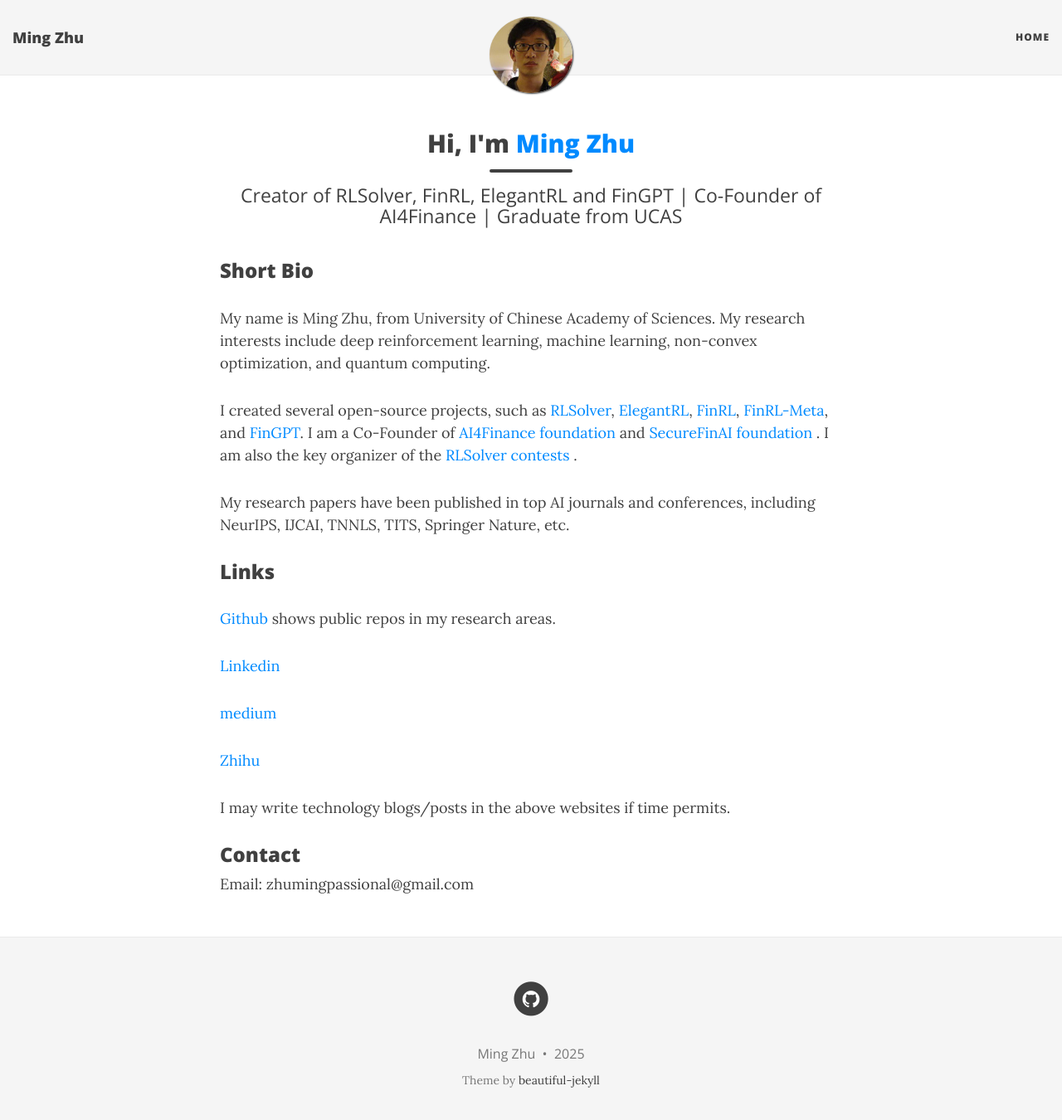
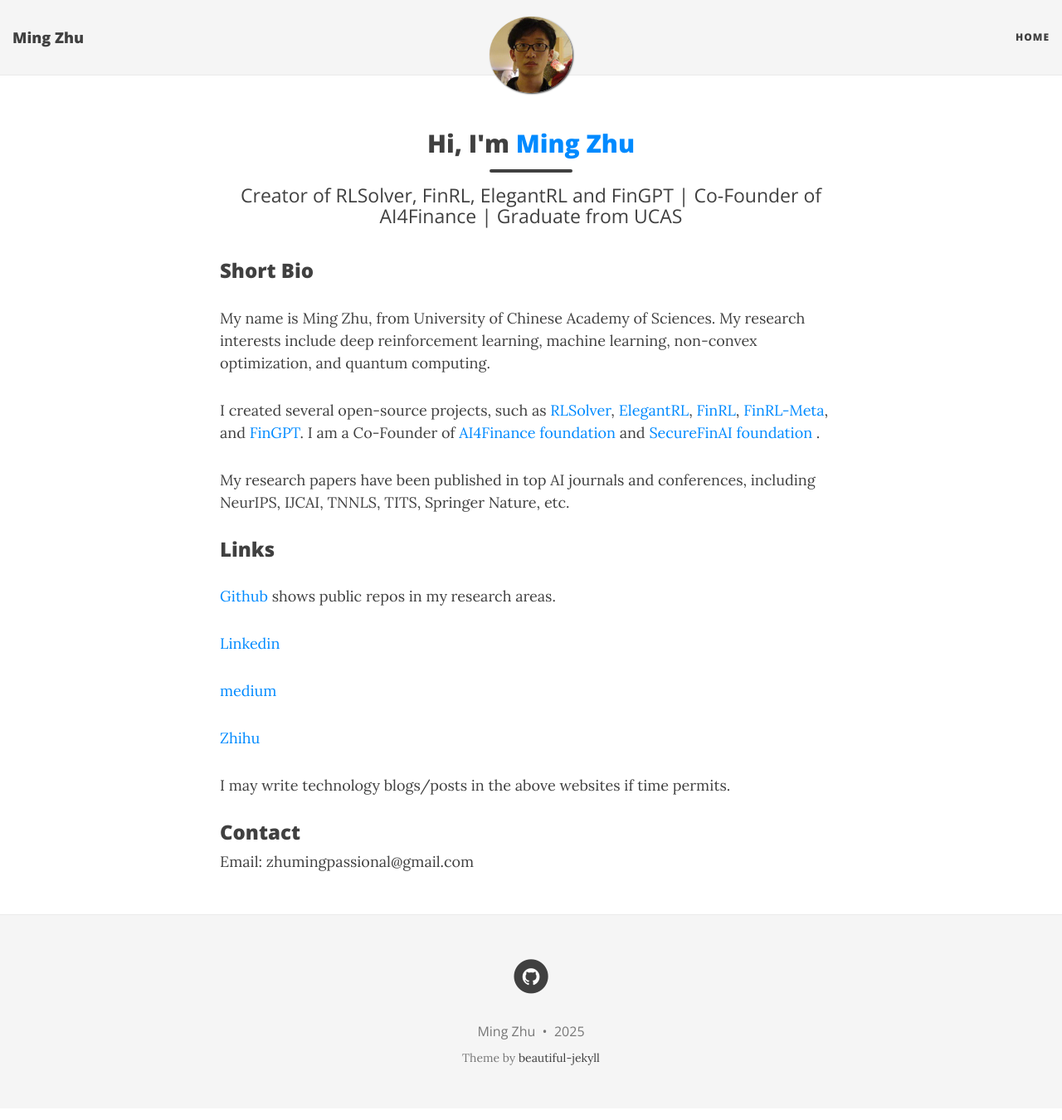
Before and after one commit to zhumingpassional/zhumingpassional.github.io, a Jekyll site: the page built from index.html, in a window 1280 px wide and 1363 px high. Shown: the top 1350 px of the window at 83% size. Built offline with Jekyll 4.4.1, drawn with Linux system fonts in a browser that asks for light colours; nearby versions of some CDN libraries; the list of posts is cut into pages by our own code.

Commit message:
Update index.html

```diff
--- a/index.html
+++ b/index.html
@@ -21,8 +21,8 @@
     I am a Co-Founder of
     <a href="https://github.com/AI4Finance-Foundation">AI4Finance foundation </a>
     and <a href="https://github.com/Open-Finance-Lab">SecureFinAI foundation </a>.
-    I am also the key organizer of the
-    <a href="https://rlsolver-competition.readthedocs.io/en/latest/">RLSolver contests </a>.
+<!--     I am also the key organizer of the
+    <a href="https://rlsolver-competition.readthedocs.io/en/latest/">RLSolver contests </a>. -->
 
 
 <p> My research papers have been published in top AI journals and conferences, including NeurIPS, IJCAI, TNNLS, TITS, Springer Nature, etc.
```
